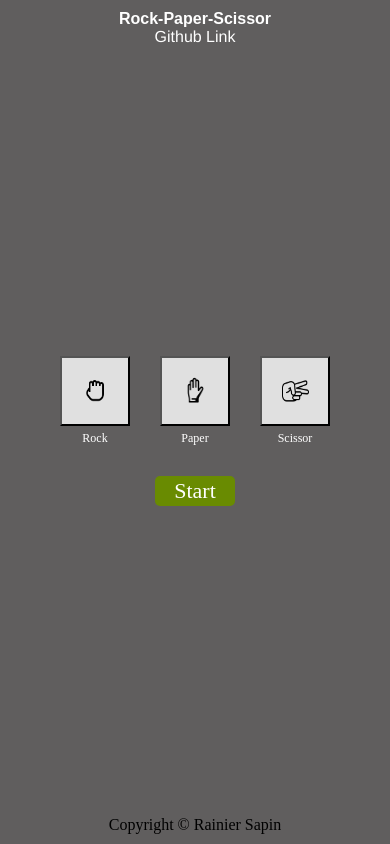
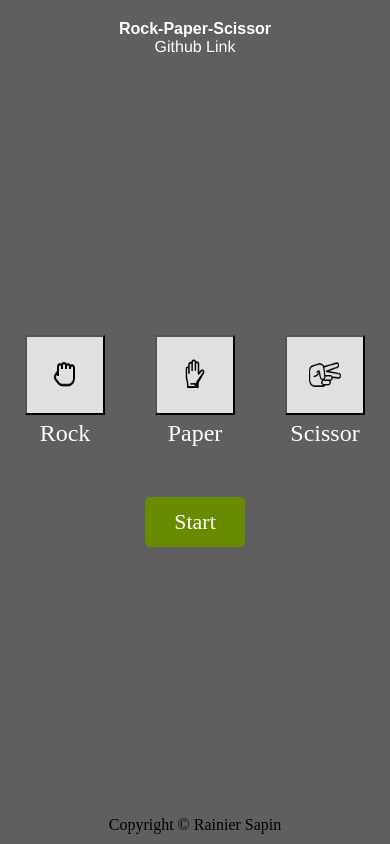
Before and after one commit to rainierXcode/Rock-Paper-Scissor, a plain HTML site: page index.html in a window 390 px wide. Drawn offline with Linux system fonts and the light colour scheme.

Commit message:
Resize Design for Responsiveness

```diff
--- a/style.css
+++ b/style.css
@@ -10,7 +10,7 @@ body{
 .header{
     display: flex;
     justify-content: space-between;
-    margin: 10px 20px;
+    margin: 20px 20px;
     align-items: center;
     font-size: 12px;
     color: white;
@@ -35,7 +35,7 @@ body{
 .container{
     flex: 1;
     display: flex;
-    gap: 30px;
+    gap: 50px;
     justify-content: center;
     align-items: center ;
     flex-direction: column;
@@ -43,7 +43,7 @@ body{
 
 .content{
     display: flex;
-    gap: 30px;
+    gap: 70px;
     justify-content: center;
     align-items: center;
 }
@@ -55,16 +55,16 @@ body{
 
 
 .content button{
-   height: 100px;
-   width: 150px;
+   height: 150px;
+   width: 200px;
    background-color: #E0E0E0;
    cursor: pointer;
    transition: border-color 0.3s ease-in-out;
 }
 
 #start-button button{
-   height: 30px;
-   width: 80px;
+   height: 50px;
+   width: 100px;
    background-color: #698B01;
    border: 0 ;
    border-radius: 5px;
@@ -82,7 +82,7 @@ img{
     margin-top: 5px;
     text-align: center;
     color: white;
-    font-size: 12px;
+    font-size: 24px;
 
 }
 
@@ -102,11 +102,11 @@ img{
     justify-content: center;
     align-items: center;
     gap: 10px;
-    font-size: 30px;
+    font-size: 50px;
 }
 
 #remark{
-    font-size: 20px;
+    font-size: 40px;
     font-family: Arial, sans-serif;
 }
 
@@ -131,7 +131,11 @@ img{
 
 
     .content button {
-        height: 70px;
-        width: 70px;
+        height: 80px;
+        width: 80px;
+    }
+
+    .content{
+        gap: 50px
     }
 }
```
